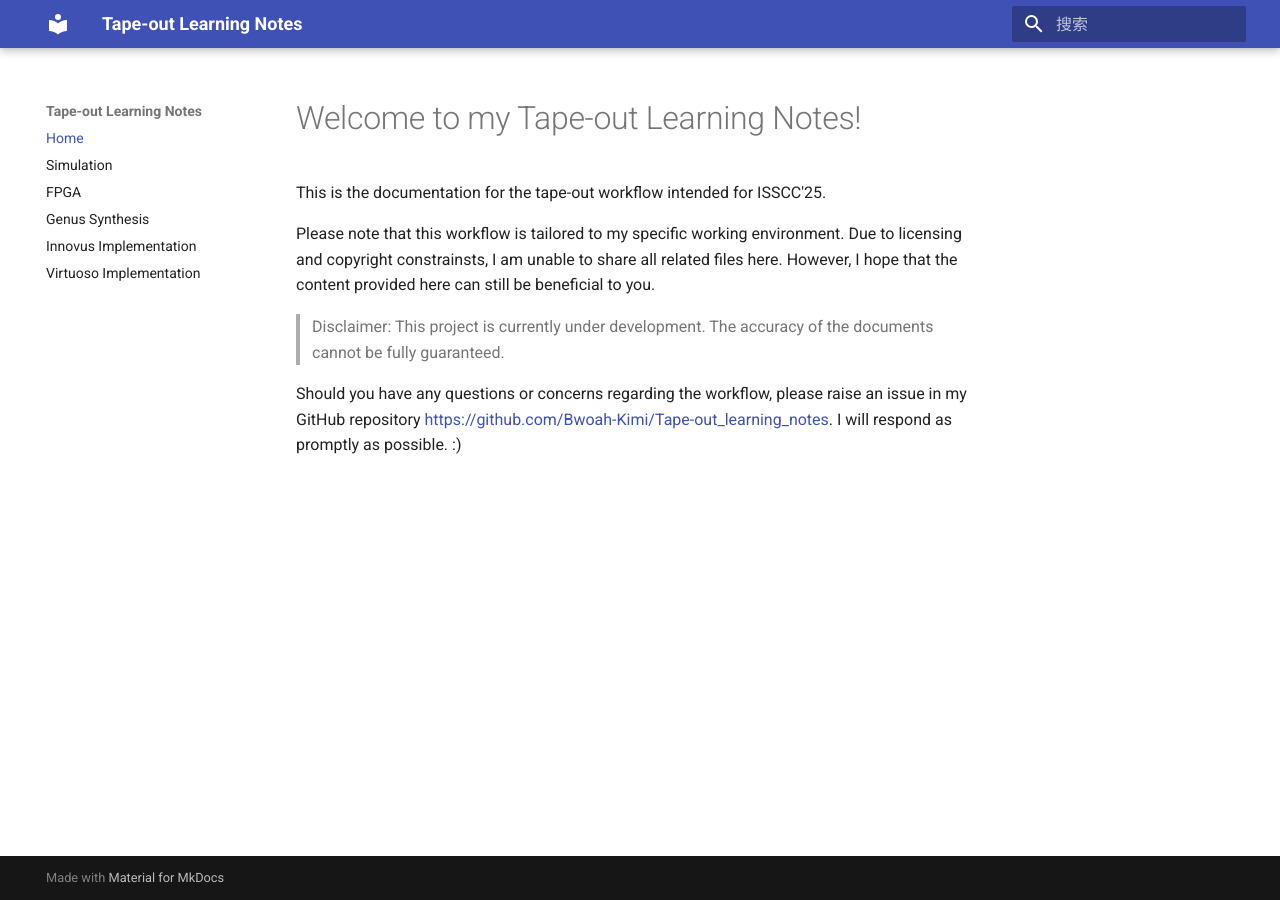
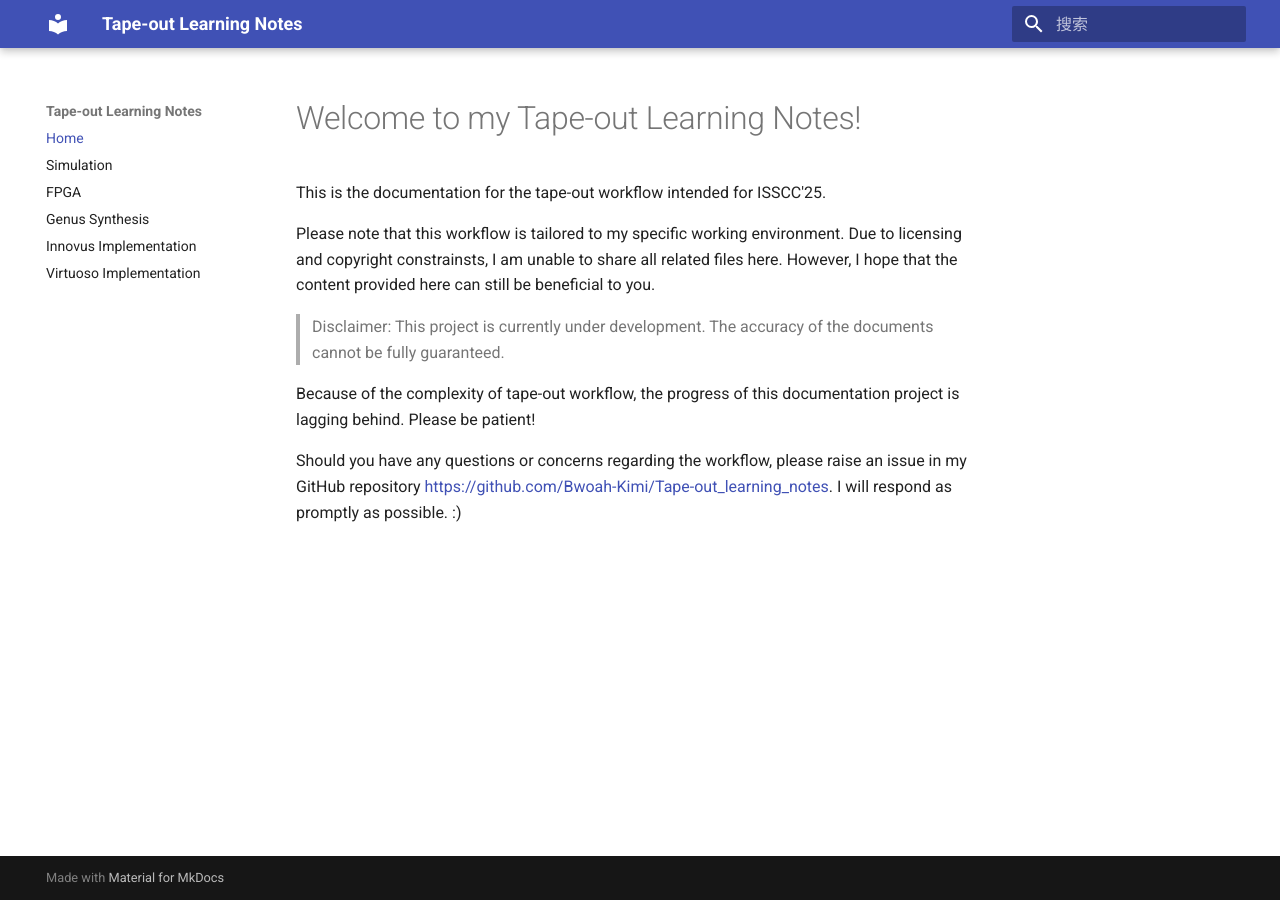
Before and after one commit to Bwoah-Kimi/Tape-out_learning_notes, an MkDocs documentation site: the page built from docs/index.md, in a window 1280 px wide. Built offline with MkDocs 1.6.1 and Material for MkDocs 9.7.7, drawn with Linux system fonts in a browser that asks for light colours; some web fonts are replaced.

Commit message:
update index slightly to test github action and pages

```diff
--- a/docs/index.md
+++ b/docs/index.md
@@ -7,4 +7,7 @@ Due to licensing and copyright constrainsts, I am unable to share all related fi
 
 > Disclaimer: This project is currently under development. The accuracy of the documents cannot be fully guaranteed.
 
+Because of the complexity of tape-out workflow, the progress of this documentation project is lagging behind. Please be patient!
+
+
 Should you have any questions or concerns regarding the workflow, please raise an issue in my GitHub repository <https://github.com/Bwoah-Kimi/Tape-out_learning_notes>. I will respond as promptly as possible. :)
```
